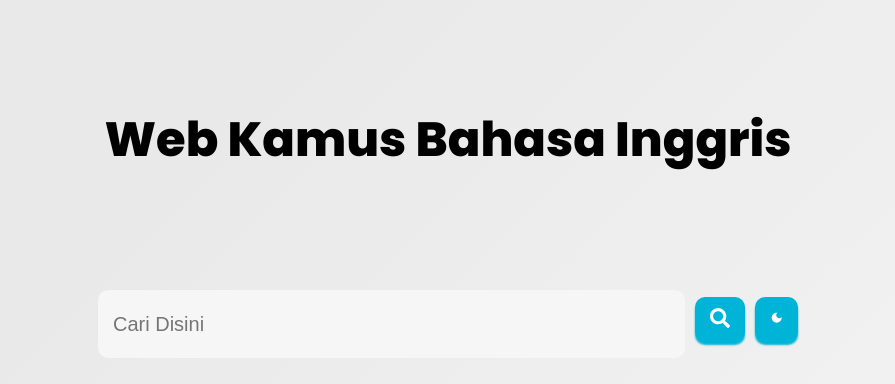
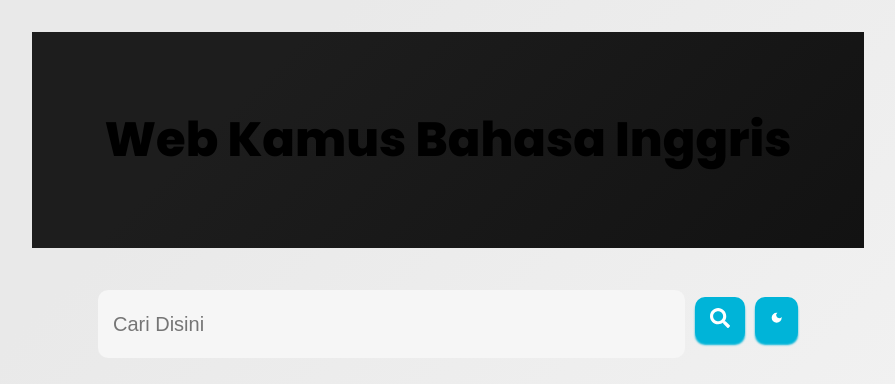
Before and after one commit to AlpianPPLG/Dictionary-React-JS, a React (Create React App) app: page / in a window 1280 px wide. Shown: the top 384 px of the page, without its empty margins (192-1087 px from the left). Built offline with nearby package versions, Linux system fonts and the light colour scheme.

Commit message:
Update App.css
update 3

```diff
--- a/src/App.css
+++ b/src/App.css
@@ -13,7 +13,10 @@
   transition: background-color 0.3s ease;
 }
 
-.dark-mode {
+.dark-mode,
+h1,
+h2,
+h4 {
   background-color: #121212;
   background-image: linear-gradient(315deg, #121212 0%, #1d1d1d 74%);
   color: #fff;
@@ -51,6 +54,7 @@ h4 {
   box-shadow: 0 0 5px 5px rgba(0,0,0,0.5);
   border-radius: 10px;
   padding: 20px;
+  background-color: var(--h1-background);
 }
 
 input {
```
